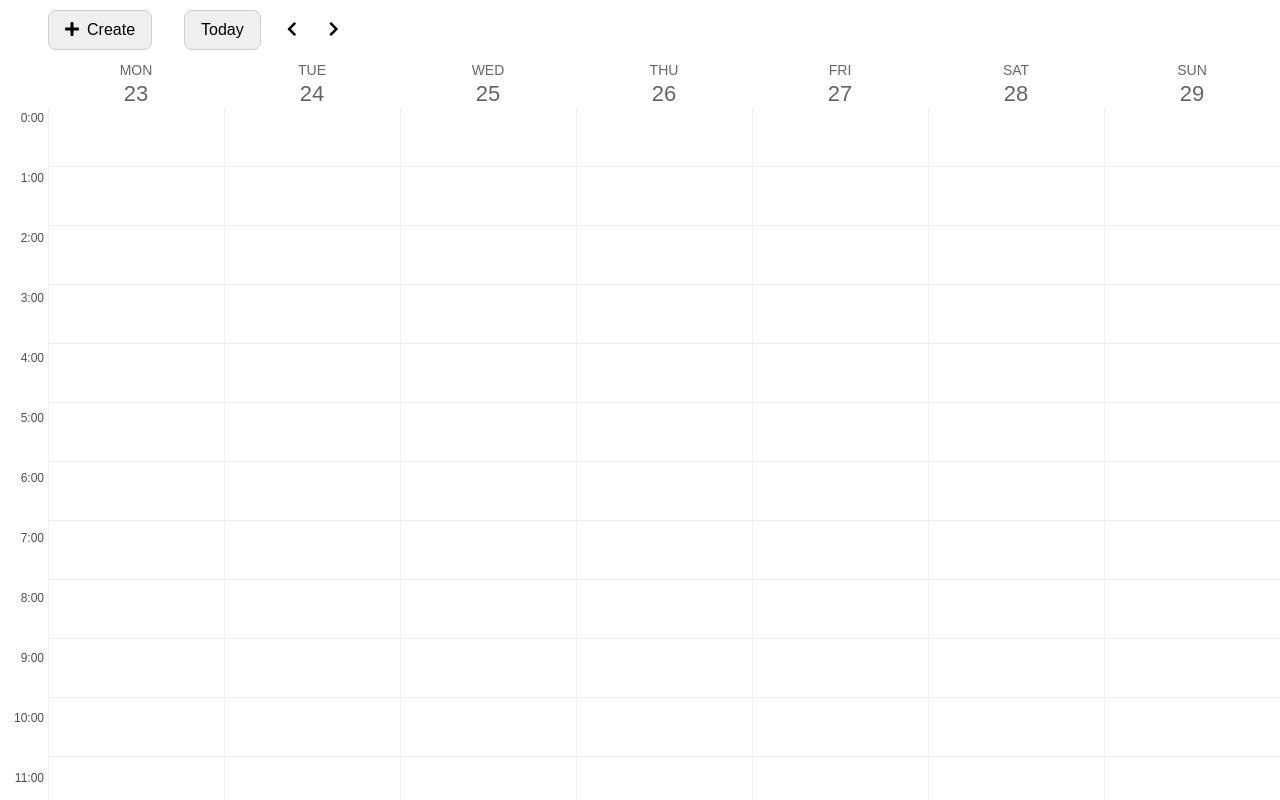
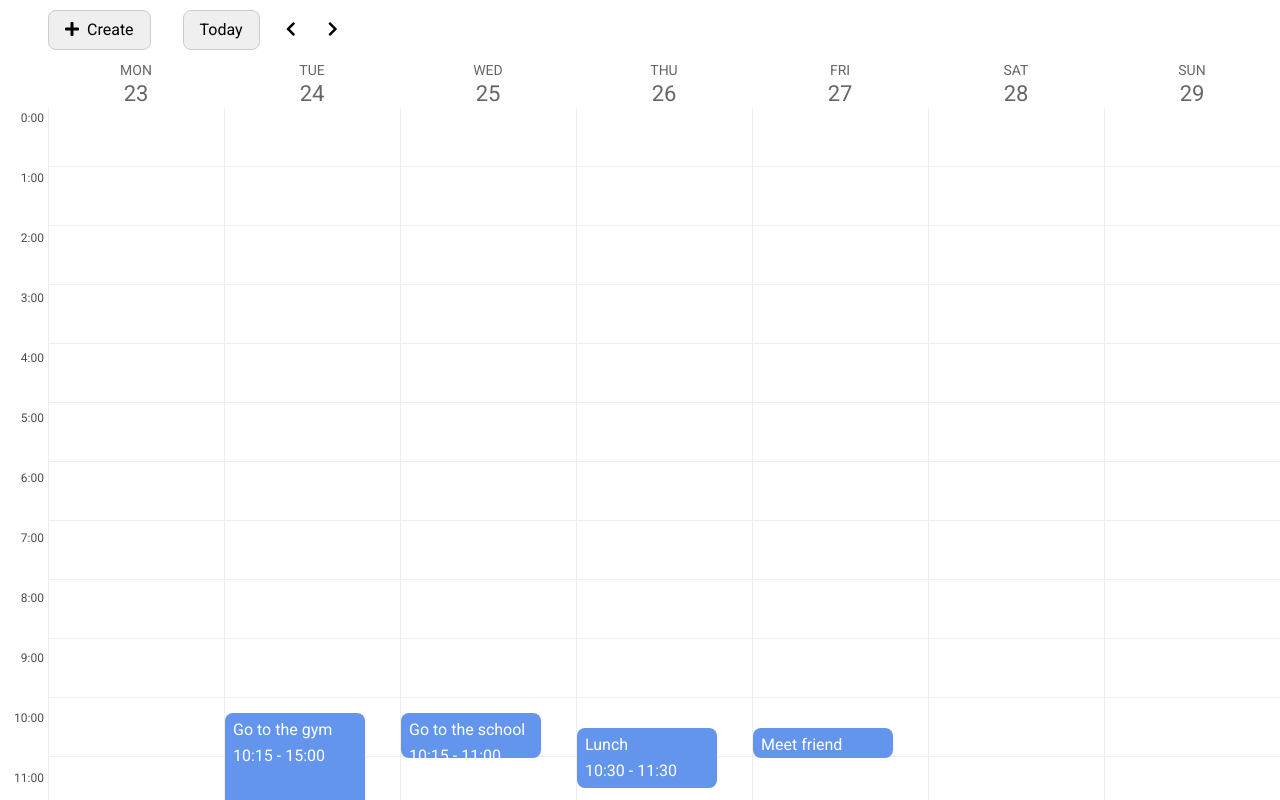
Before and after one commit to Mwxyz2022/calendar-project, a React app: page / in a window 1280 px wide. Built offline with nearby package versions, Linux system fonts and the light colour scheme.

Commit message:
add font

```diff
--- a/src/gateway/events.js
+++ b/src/gateway/events.js
@@ -3,29 +3,29 @@ const events = [
 		id: 1,
 		title: 'Go to the gym',
 		description: 'some text here',
-    dateFrom: new Date(2020, 8, 15, 10, 15),
-    dateTo: new Date(2020, 8, 15, 15, 0),
+		dateFrom: new Date(2023, 0, 24, 10, 15),
+		dateTo: new Date(2023, 0, 24, 15, 0),
 	},
 	{
 		id: 2,
 		title: 'Go to the school',
 		description: 'hello, 2 am',
-    dateFrom: new Date(2020, 8, 16, 10, 15),
-    dateTo: new Date(2020, 8, 16, 11, 0),
+		dateFrom: new Date(2023, 0, 25, 10, 15),
+		dateTo: new Date(2023, 0, 25, 11, 0),
 	},
 	{
 		id: 3,
 		title: 'Lunch',
 		description: '',
-    dateFrom: new Date(2020, 8, 17, 10, 30),
-    dateTo: new Date(2020, 8, 17, 11, 30),
+		dateFrom: new Date(2023, 0, 26, 10, 30),
+		dateTo: new Date(2023, 0, 26, 11, 30),
 	},
 	{
 		id: 4,
 		title: 'Meet friend',
 		description: 'at the cafe',
-    dateFrom: new Date(2020, 8, 25, 10, 30),
-    dateTo: new Date(2020, 8, 25, 11, 0),
+		dateFrom: new Date(2023, 0, 27, 10, 30),
+		dateTo: new Date(2023, 0, 27, 11, 0),
 	},
 ];
 
--- a/src/index.html
+++ b/src/index.html
@@ -7,6 +7,12 @@
 			href="https://cdnjs.cloudflare.com/ajax/libs/normalize/8.0.1/normalize.css"
 			integrity="sha256-WAgYcAck1C1/zEl5sBl5cfyhxtLgKGdpI3oKyJffVRI="
 			crossorigin="anonymous"
+		/>
+		<link rel="preconnect" href="https://fonts.googleapis.com" />
+		<link rel="preconnect" href="https://fonts.gstatic.com" crossorigin />
+		<link
+			href="https://fonts.googleapis.com/css2?family=Roboto&display=swap"
+			rel="stylesheet"
 		/>
 		<link
 			href="https://fonts.googleapis.com/css?family=Roboto:400,700&display=swap"
--- a/src/index.scss
+++ b/src/index.scss
@@ -1,7 +1,7 @@
 * {
-  box-sizing: border-box;
+	box-sizing: border-box;
 }
 
 body {
-  font-family: Arial, Helvetica, sans-serif;
+	font-family: 'Roboto', sans-serif;
 }
```
Lines whose indentation alone changed are shown as unchanged.
